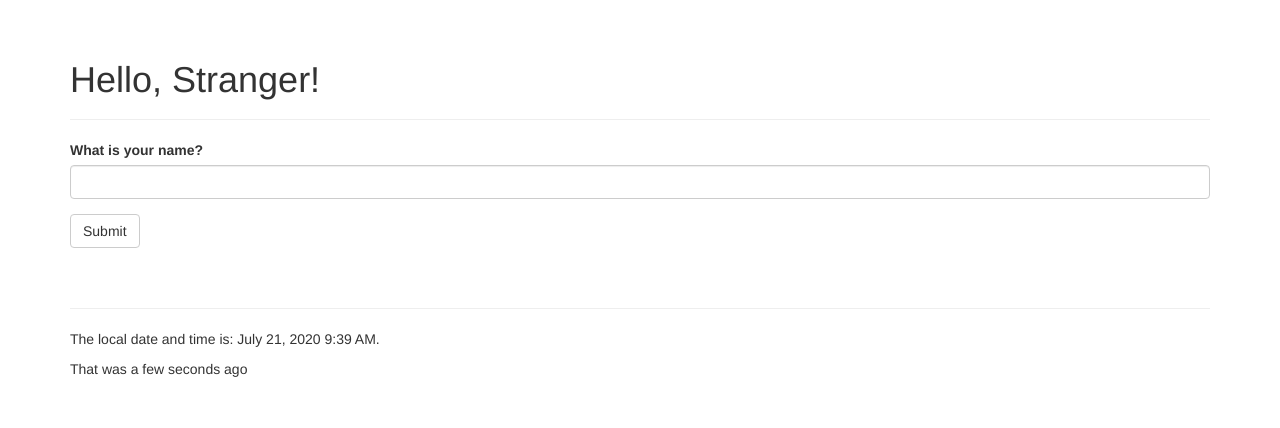
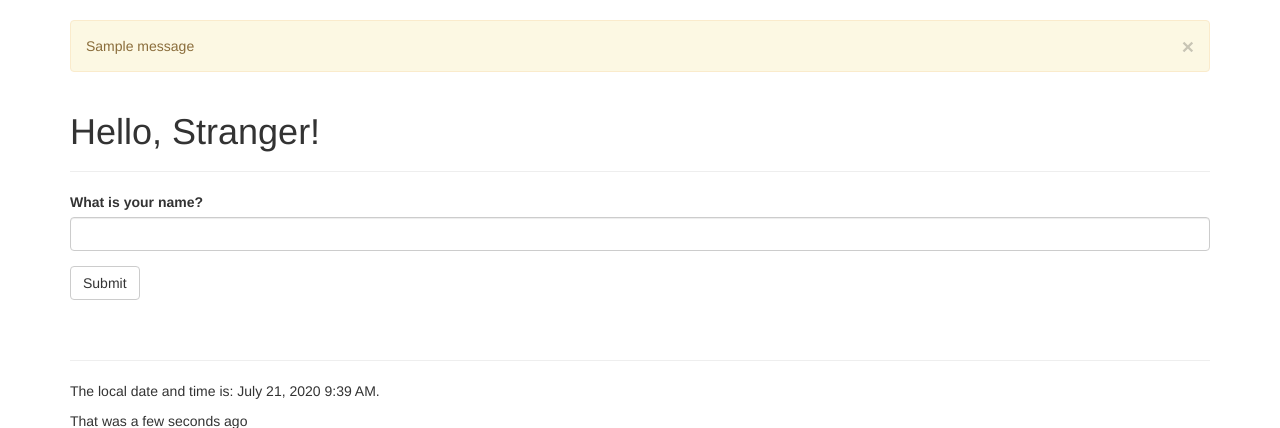
Before and after one commit to M0ng00se7169/flasky-blog, a Flask app: page / in a window 1280 px wide. Shown: the part 52-480 px from the top of the page. Run offline with Flask 2, Linux system fonts and the light colour scheme; one stand-in notice (Sample message) is shown; some libraries are stand-ins or nearby versions.

Commit message:
added flash messages and start config script

```diff
--- a/hello.py
+++ b/hello.py
@@ -1,4 +1,4 @@
-from flask import Flask, render_template, session, redirect, url_for
+from flask import Flask, render_template, session, redirect, url_for, flash
 from flask_bootstrap import Bootstrap
 from flask_moment import Moment
 from flask_wtf import FlaskForm
@@ -23,9 +23,15 @@ moment = Moment(app)
 def index():
     form = NameForm()
     if form.validate_on_submit():
+        old_name = session['name']
+        if old_name is not None and old_name != form.name.data:
+            flash('Looks like you have changed your name =)')
         session['name'] = form.name.data
         return redirect(url_for('index'))
-    return render_template('index.html', current_time=datetime.utcnow(), form=form, name=session.get('name'))
+    return render_template('index.html',
+                            current_time=datetime.utcnow(),
+                            form=form,
+                            name=session.get('name'))
 
 
 @app.route('/user/<name>')
--- a/templates/base.html
+++ b/templates/base.html
@@ -25,6 +25,12 @@
 
 {% block content %}
 <div class="container">
+  {% for message in get_flashed_messages() %}
+    <div class="alert alert-warning">
+      <button type="button" class="close" data-dismiss="alert">&times;</button>
+      {{ message }}
+    </div>
+  {% endfor %}
   {% block page_content %}{% endblock %}
 </div>
 {% endblock %}
```
